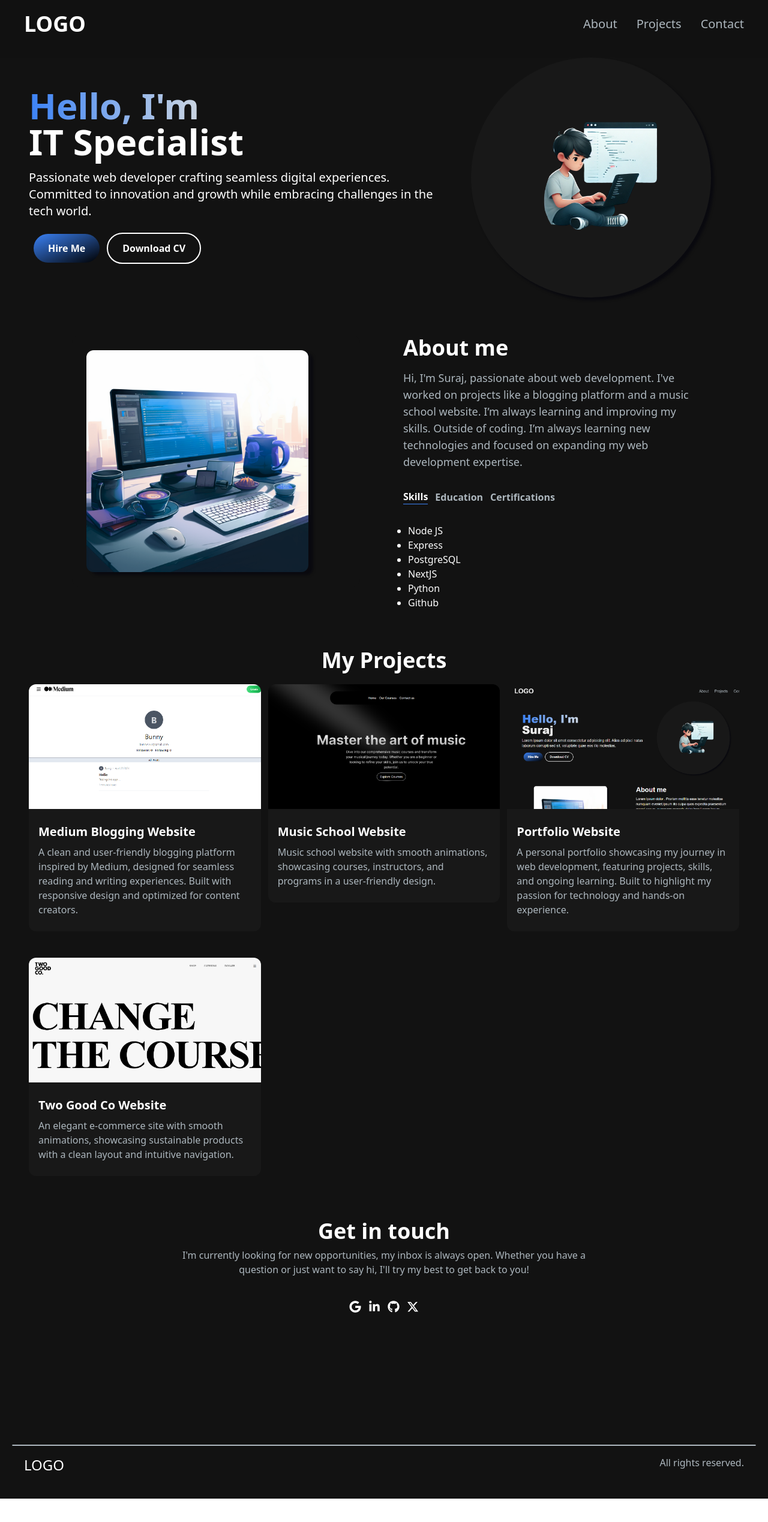
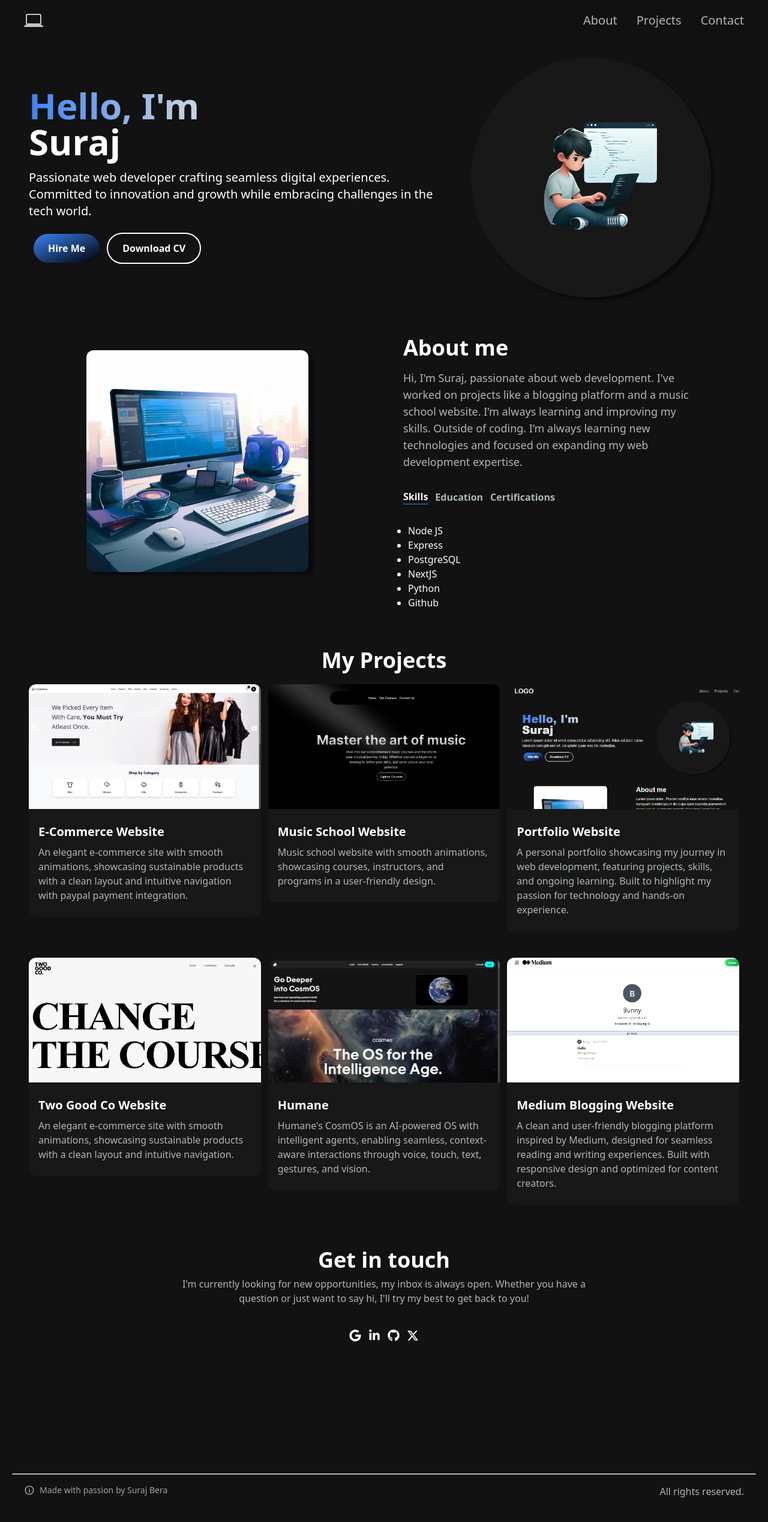
Before and after one commit to Surajjberaa/Portfolio-Project, a Next.js app: page / in a window 1280 px wide. Shown: the top 2538 px of the page at 60% size. Before the commit the page ends 2499 px from the top, so only its background shows below. Built offline with nearby package versions, Linux system fonts and the light colour scheme.

Commit message:
Made some improvements and added two new projects

```diff
--- a/src/components/AboutSection.tsx
+++ b/src/components/AboutSection.tsx
@@ -58,7 +58,7 @@ function AboutSection() {
       };
 
   return (
-    <section className='text-white'>
+    <section className='text-white' id='about'>
         <div className='md:grid md:grid-cols-2 gap-8 items-center py-8 px-4 xl:gap-16 sm:py-16 xl:px-16'>
             <div className=' h-full rounded '>
                 <CardContainer className='inter-var'>
--- a/src/components/ContactSection.tsx
+++ b/src/components/ContactSection.tsx
@@ -3,7 +3,7 @@ import { AtSymbolIcon } from '@heroicons/react/16/solid'
 
 function ContactSection() {
   return (
-    <section>
+    <section id='contact'>
         <div className='h-[400px]  grid '>
 
         <div id='left' className=' flex  items-center flex-col   grid-rows-2'>
--- a/src/components/Footer.tsx
+++ b/src/components/Footer.tsx
@@ -5,7 +5,16 @@ function Footer() {
     <div className='bg-[#121212] '>
       <div className='border rounded-full border-[#ADB7BE] mx-5'></div>
         <div className=" flex justify-between p-4 px-10 ">
-            <h1 className='font-light text-2xl'>LOGO</h1>
+            <h1 className='font-light text-2xl'>
+            <div className="flex items-center gap-2 text-sm text-gray-400">
+              <svg width="18" height="18" viewBox="0 0 24 24" fill="none" xmlns="http://www.w3.org/2000/svg">
+                <path d="M12 2C6.48 2 2 6.48 2 12C2 17.52 6.48 22 12 22C17.52 22 22 17.52 22 12C22 6.48 17.52 2 12 2ZM12 20C7.58 20 4 16.42 4 12C4 7.58 7.58 4 12 4C16.42 4 20 7.58 20 12C20 16.42 16.42 20 12 20Z" fill="currentColor"/>
+                <path d="M12 17L12 11" stroke="currentColor" strokeWidth="2" strokeLinecap="round"/>
+                <circle cx="12" cy="8" r="1" fill="currentColor"/>
+              </svg>
+              Made with passion by Suraj Bera
+            </div>
+            </h1>
             <p className='text-[#ADB7BE] mb-8'>All rights reserved.</p>
         </div>
     </div>
--- a/src/components/HeroSection.tsx
+++ b/src/components/HeroSection.tsx
@@ -33,8 +33,6 @@ function HeroSection() {
                         1000,
                         'Web Developer',
                         1000,
-                        'IT Specialist',
-                        1000
                       ]}
                       wrapper="span"
                       speed={30}
--- a/src/components/Navbar.tsx
+++ b/src/components/Navbar.tsx
@@ -1,6 +1,6 @@
 "use client"
 import React from 'react'
-import { useState } from 'react'
+import { useState, useEffect } from 'react'
 import Link from 'next/link'
 import Navlink from './Navlink'
 import { Bars3Icon, XMarkIcon } from '@heroicons/react/16/solid'
@@ -23,15 +23,59 @@ const navLinks = [
 ]
 
 function Navbar() {
+    const [navBarOpen, setNavBarOpen] = useState(false)
+    const [prevScrollPos, setPrevScrollPos] = useState(0)
+    const [visible, setVisible] = useState(true)
 
-    const [navBarOpen, setNavBarOpen] = useState(false)
+    useEffect(() => {
+        const handleScroll = () => {
+            const currentScrollPos = window.scrollY
+            setVisible(prevScrollPos > currentScrollPos || currentScrollPos < 10)
+            setPrevScrollPos(currentScrollPos)
+        }
+
+        window.addEventListener('scroll', handleScroll)
+        return () => window.removeEventListener('scroll', handleScroll)
+    }, [prevScrollPos])
 
     return (
-    <nav className='fixed mx-auto border-[#33353F] top-0 left-0 right-0 z-10 p-2 bg-[#121212] bg-opacity-90'>
+        <nav className={`fixed mx-auto border-[#33353F] top-0 left-0 right-0 z-10 p-2 bg-[#121212] bg-opacity-90 transition-transform duration-300 ${visible ? 'translate-y-0' : '-translate-y-full'}`}>
             <div className='flex items-center justify-between mx-auto py-3 sm:px-8 px-2 mb-4  rounded-full '>
                 <Link href={'/'}
                 className='text-2xl md:text-4xl font-semibold'
-            >LOGO</Link>
+                >
+                <svg
+                    width="32"
+                    height="24"
+                    viewBox="0 0 32 24"
+                    fill="none"
+                    xmlns="http://www.w3.org/2000/svg"
+                >
+                    {/* Laptop screen */}
+                    <rect
+                        x="4"
+                        y="2"
+                        width="24"
+                        height="16"
+                        stroke="currentColor"
+                        strokeWidth="1.5"
+                        rx="2"
+                    />
+                    {/* Laptop base */}
+                    <path
+                        d="M2 20L30 20"
+                        stroke="currentColor"
+                        strokeWidth="1.5"
+                    />
+                    {/* Laptop bottom */}
+                    <path
+                        d="M0 22L32 22"
+                        stroke="currentColor"
+                        strokeWidth="1.5"
+                    />
+                </svg>
+
+                </Link>
                 <div className='block md:hidden mobile-menu'>
                     {
                         !navBarOpen ? (
@@ -50,7 +94,17 @@ function Navbar() {
                             {
                                 navLinks.map((link, index) => (
                                     <li key={index}>
-                                    <Navlink href={link.path} title={link.title}/>
+                                        <a
+                                            href={link.path}
+                                            onClick={(e) => {
+                                                e.preventDefault();
+                                                const element = document.querySelector(link.path);
+                                                element?.scrollIntoView({ behavior: 'smooth' });
+                                            }}
+                                            className="block py-2 pl-3 pr-4 text-[#ADB7BE] sm:text-xl rounded md:p-0 hover:text-white"
+                                        >
+                                            {link.title}
+                                        </a>
                                     </li>
                                 ))
                             }
--- a/src/components/ProjectSection.tsx
+++ b/src/components/ProjectSection.tsx
@@ -4,12 +4,12 @@ import ProjectCard from './ProjectCard'
 const projectsData = [
     {
         id: 1,
-        title: "Medium Blogging Website",
-        description: "A clean and user-friendly blogging platform inspired by Medium, designed for seamless reading and writing experiences. Built with responsive design and optimized for content creators.",
-        image: "/images/medium.png",
+        title: "E-Commerce Website",
+        description: "An elegant e-commerce site with smooth animations, showcasing sustainable products with a clean layout and intuitive navigation with paypal payment integration.",
+        image: "/images/Ecom.png",
         tag: ["All", "Web"],
-        gitUrl: "https://github.com/Surajjberaa/Medium-Blogging-app",
-        previewUrl: "https://medium-blogging-app.vercel.app/blogs"
+        gitUrl: "https://github.com/Surajjberaa/E-Commerce",
+        previewUrl: "https://e-commerce-xi-pearl.vercel.app/"
     },
     {
         id: 2,
@@ -38,11 +38,30 @@ const projectsData = [
         gitUrl: "https://github.com/Surajjberaa/Two-Good-Co",
         previewUrl: "https://surajjberaa.github.io/Two-Good-Co/"
     },
+    {
+        id: 5,
+        title: "Humane",
+        description: "Humane's CosmOS is an AI-powered OS with intelligent agents, enabling seamless, context-aware interactions through voice, touch, text, gestures, and vision.",
+        image: "/images/Humane.png",
+        tag: ["All", "Web"],
+        gitUrl: "https://github.com/Surajjberaa/Humane-Clone",
+        previewUrl: "https://humane-clone.vercel.app/"
+    },
+    {
+        id: 6,
+        title: "Medium Blogging Website",
+        description: "A clean and user-friendly blogging platform inspired by Medium, designed for seamless reading and writing experiences. Built with responsive design and optimized for content creators.",
+        image: "/images/medium.png",
+        tag: ["All", "Web"],
+        gitUrl: "https://github.com/Surajjberaa/Medium-Blogging-app",
+        previewUrl: "https://medium-blogging-app.vercel.app/blogs"
+    },
+
 ]
 
 function ProjectSection() {
   return (
-    <div >
+    <div id='projects'>
         <h2 className='text-4xl text-center mb-5 font-semibold'>My Projects</h2>
 
         <div className='md:grid-cols-3 grid gap-3'>{projectsData.map((project) => <ProjectCard
```
Also changed, not shown: public/images/Ecom.png (added), public/images/Humane.png (added). Lines whose indentation alone changed are shown as unchanged.
